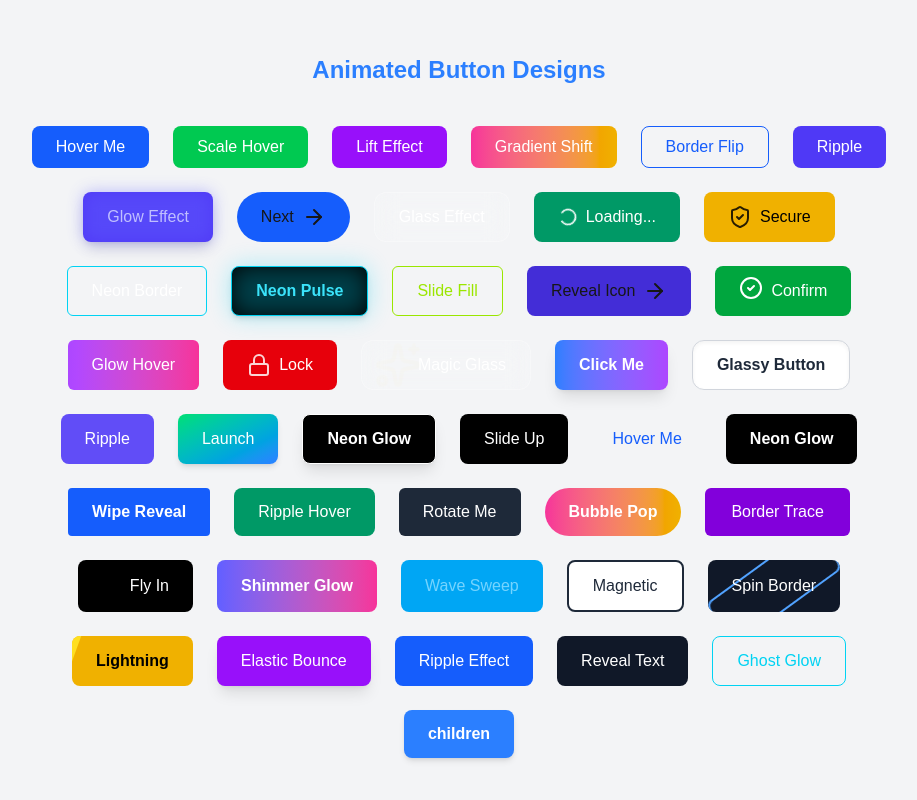
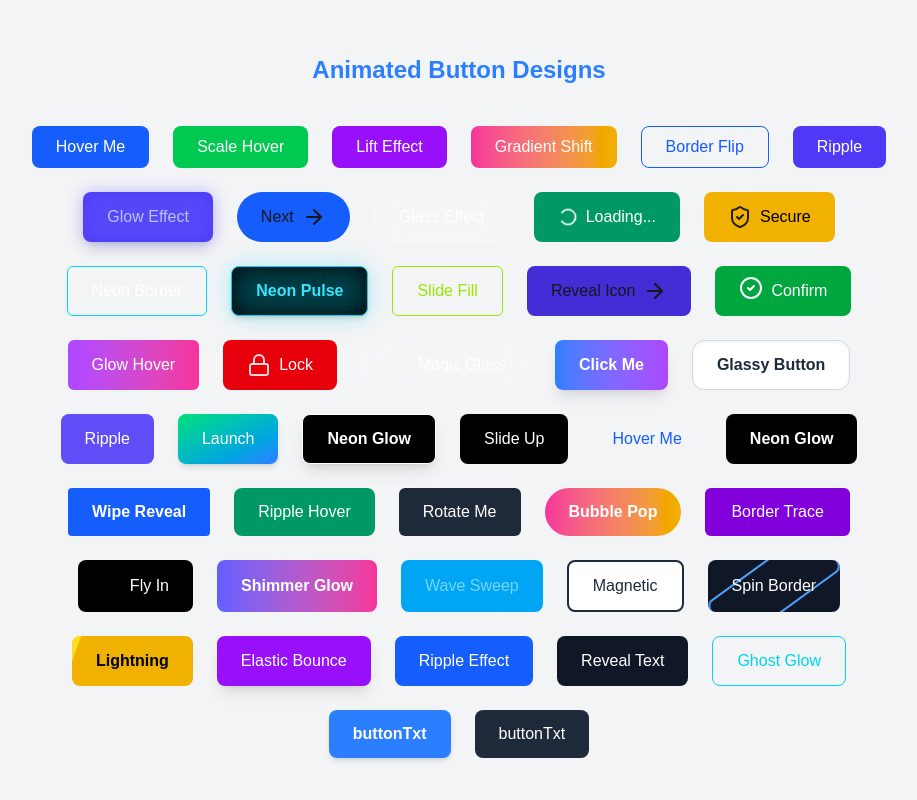
Before and after one commit to Prohor722/tailwind_compoenets, a Next.js app: page /button in a window 1280 px wide. Shown: the part 236-1036 px from the top of the page, without its empty margins (181-1098 px from the left). Built offline with nearby package versions, Linux system fonts and the light colour scheme.

Commit message:
another button added

```diff
--- a/app/components/animarion-buttons.tsx
+++ b/app/components/animarion-buttons.tsx
@@ -252,8 +252,15 @@ export const AnimarionButtons = () => {
         </button>
 
         <button className="px-6 py-3 font-semibold text-white bg-blue-500 rounded-lg shadow-md hover:translate-y-1 hover:shadow-lg transition-transform duration-300">
-      children
-    </button>
+          buttonTxt
+        </button>
+
+        <button className="relative overflow-hidden px-6 py-3 text-white transition-all duration-300 ease-in-out bg-gray-800 rounded-lg group">
+          <span className="relative z-10 transition-colors duration-300 group-hover:text-black">
+            buttonTxt
+          </span>
+          <span className="absolute inset-0 z-0 w-full h-full transform scale-x-0 origin-left transition-transform duration-300 ease-out bg-white group-hover:scale-x-100"></span>
+        </button>
       </div>
     </div>
   );
```
